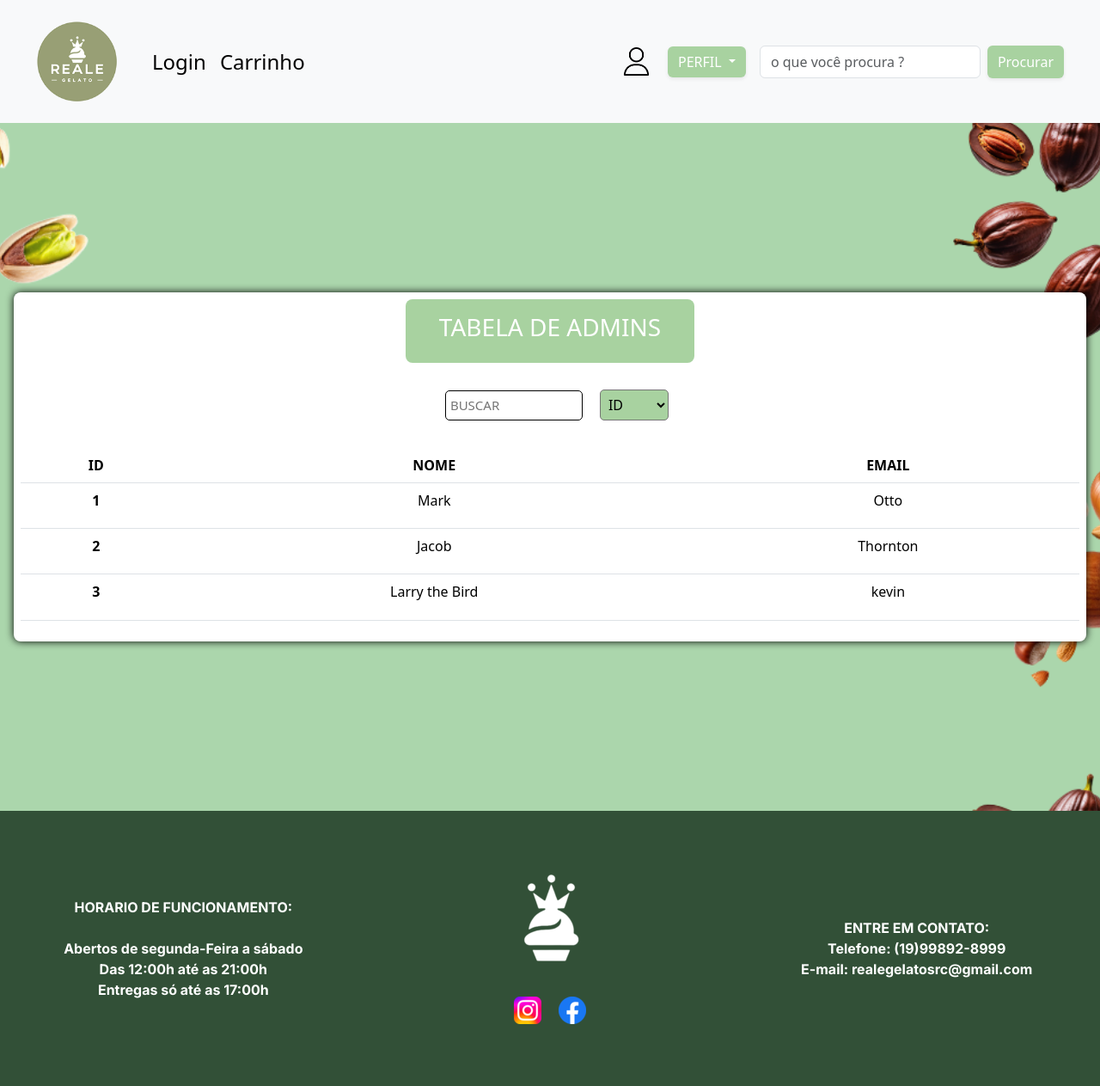
After one commit to Kevinreisdacruz/projetointegrador-teste, a PHP site: page /tableadmins.php in a window 1280 px wide. The commit adds this page. Shown: the whole page at 86% size. Run offline with PHP 8.4, Linux system fonts and the light colour scheme; some web fonts are replaced.

Commit message:
foi feito tabelas de clientes e tabela de admins, foi adicionado uma nova opcao ao popup de se desconectar da conta e pagina de pagamento sofreu algumas alteracoes

```diff
--- a/administracao.php
+++ b/administracao.php
@@ -17,7 +17,9 @@ include 'navbar.php';
             <a href="">
                 <img class="icons-admin" src="imagelogos/catalogo-on-line.png" title="ADICIONAR CATÁLOGO" alt="" width="65px">
             </a>
-            <img class="icons-admin" src="imagelogos/cliente.png" alt="" title="CLIENTES" width="65px">
+            <a href="tableclientes.php">
+                <img class="icons-admin" src="imagelogos/cliente.png" alt="" title="CLIENTES" width="65px">
+            </a>
             <img class="icons-admin" src="imagelogos/configs-admin.png" title="ADMINS" alt="" width="65px">
         </div>
 
--- a/css/global.css
+++ b/css/global.css
@@ -1084,4 +1094,58 @@ div i {
     }
 
 }
+
 /* ADICIONAR-PRODUTO */
+
+/* TABLE */
+
+.container-table {
+    display: flex;
+    justify-content: center;
+    align-items: center;
+    width: 100%;
+    height: 100vh;
+
+    .segura-table {
+        border-radius: 0.5rem;
+        background-color: white;
+        box-shadow: 0 0 10px black;
+
+        .titulo-table {
+            display: flex;
+            justify-content: center;
+            .escrita-table {
+                width: 21rem;
+                border-radius: 0.5rem;
+                background-color: #A8D2A0;
+            }
+        }
+
+        input {
+            text-decoration: none;
+            width: 10rem;
+            padding: 5px;
+            outline: none;
+            border: 1px solid black;
+            border-radius: 5px;
+            outline: none;
+            font-size: 15px;
+            margin: 1rem;
+        }
+
+        select {
+            width: 5rem;
+            padding: 0.3rem;
+            background-color: #A8D2A0;
+            border-radius: 5px;
+
+        }
+
+    }
+
+}
+
+
+
+
+/* TABLE */
--- a/navbar.php
+++ b/navbar.php
@@ -155,7 +155,7 @@ if (isset($_POST['email_cadastrar']) && isset($_POST['senha_cadastrar']) && isse
           <ul class="dropdown-menu">
             <li><button id="alteracao" class="dropdown-item" type="button">INFORMAÇÕES E ALTERAÇÕES</button></li>
             <li><button id="exclusao" class="dropdown-item" type="button">EXCLUIR CONTA</button></li>
-            <li><button class="dropdown-item" type="button"></button></li>
+            <li><button class="dropdown-item" type="button">DESCONECTAR</button></li>
           </ul>
         </div>
 
--- /dev/null
+++ b/tableadmins.php
@@ -0,0 +1,54 @@
+<?php
+include 'navbar.php'
+?>
+
+
+<div class="container-table" style="padding: 1rem;">
+    <div class="segura-table mx-auto p-2" style="width: 100rem; ">
+        <div class="titulo-table">
+            <div class="escrita-table" style="padding: 1rem;">
+                <h3 style="color: white;">TABELA DE ADMINS</h3>
+            </div>
+        </div>
+
+        <div class="buscar-cli" style="padding: 1rem;">
+            <input type="text" placeholder="BUSCAR">
+            <select>
+                <option value="">ID</option>
+                <option value="">NOME</option>
+            </select>
+        </div>
+        <table class="table">
+            <thead>
+                <tr>
+                    <th scope="col">ID</th>
+                    <th scope="col">NOME</th>
+                    <th scope="col">EMAIL</th>
+                </tr>
+            </thead>
+            <tbody style="height: 10rem;">
+                <tr>
+                    <th scope="row">1</th>
+                    <td>Mark</td>
+                    <td>Otto</td>
+                </tr>
+                <tr>
+                    <th scope="row">2</th>
+                    <td>Jacob</td>
+                    <td>Thornton</td>
+                </tr>
+                <tr>
+                    <th scope="row">3</th>
+                    <td>Larry the Bird</td>
+                    <td>kevin</td>
+                </tr>
+            </tbody>
+        </table>
+    </div>
+</div>
+
+
+
+<?php
+include 'footer.php'
+?>
```
Also changed, not shown: other parts of css/global.css (+58 -48 lines), pagamento.php (+7 -3 lines), tableclientes.php (added, +54 -0 lines). Lines whose indentation alone changed are shown as unchanged.
